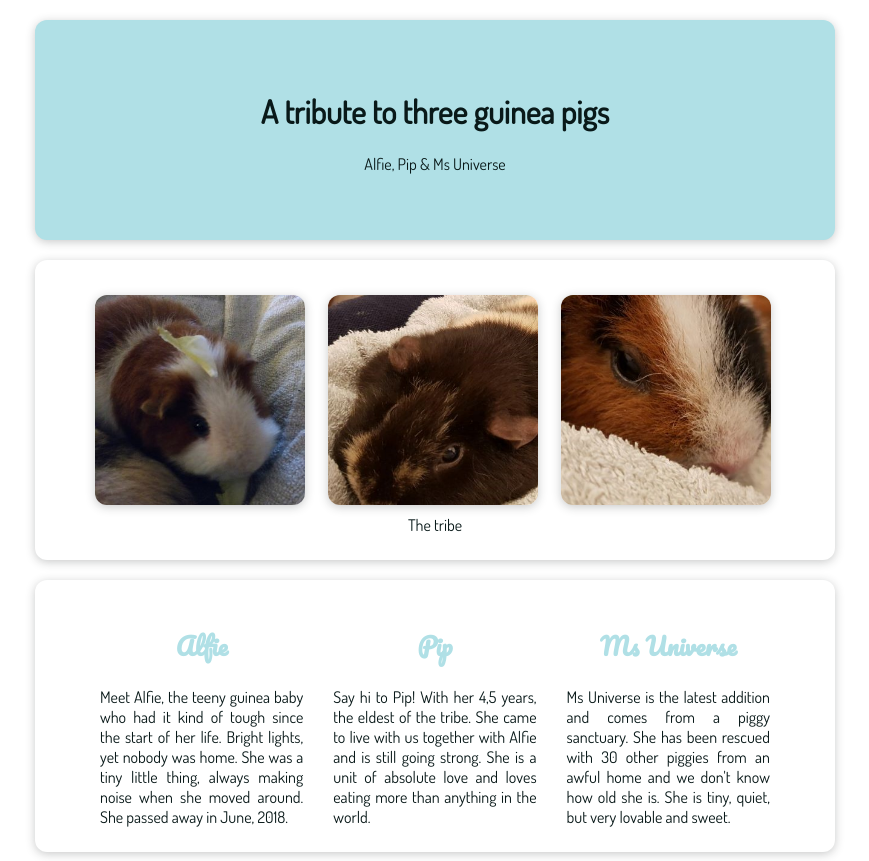
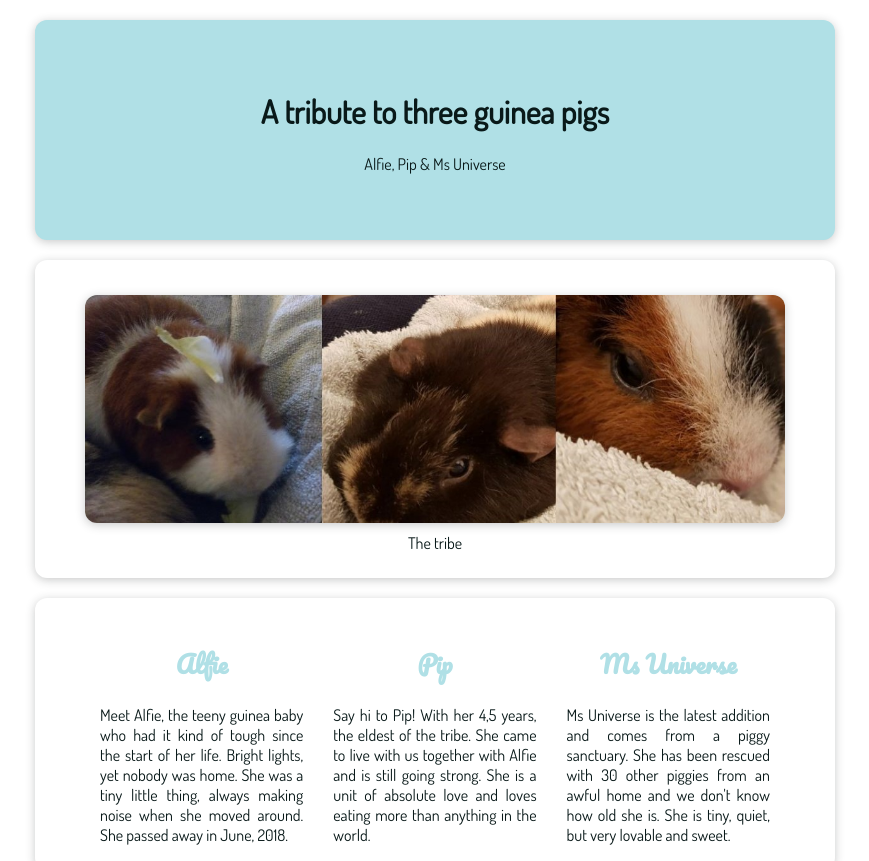
Before and after one commit to readyplayermellie/Freecodecamp-projects, a plain HTML site: page index.html in a window 1280 px wide. Shown: the top 861 px of the page, without its empty margins (205-1074 px from the left). Drawn offline with Linux system fonts and the light colour scheme.

Commit message:
more changes

```diff
--- a/index.html
+++ b/index.html
@@ -12,9 +12,7 @@
         </header>
         <div id="main">
             <div id="img-div">
-                <img src="images/alfie.jpg" alt="Alfie the guinea pig" align="center" id="image">
-                <img src="images/pip.jpg" alt="Pip the guinea pig" align="center" id="image">
-                <img src="images/msuniverse.jpg" alt="Ms Universe the guinea pig" align="center" id="image">
+                <img src="https://github.com/readyplayermellie/Freecodecamp-projects/blob/tributepage/images/guineapigs.jpg?raw=true" alt="The guinea pig" align="center" id="image">
                 <figcaption id="img-caption" align="center">The tribe</figcaption>
             </div>
             <div id="tribute-info">
--- a/style.css
+++ b/style.css
@@ -21,10 +21,11 @@ a {
 }
 
 img {
-    max-width: 30%;
+    display: block;
+    max-width: 100%;
     height: auto;
     border-radius: 2px;
-    margin: 10px;
+    margin: 10px auto;
     overflow: hidden;
     box-shadow: 0px 2px 10px 0px rgba(40, 43, 44, 0.25);
     border: none;
```
